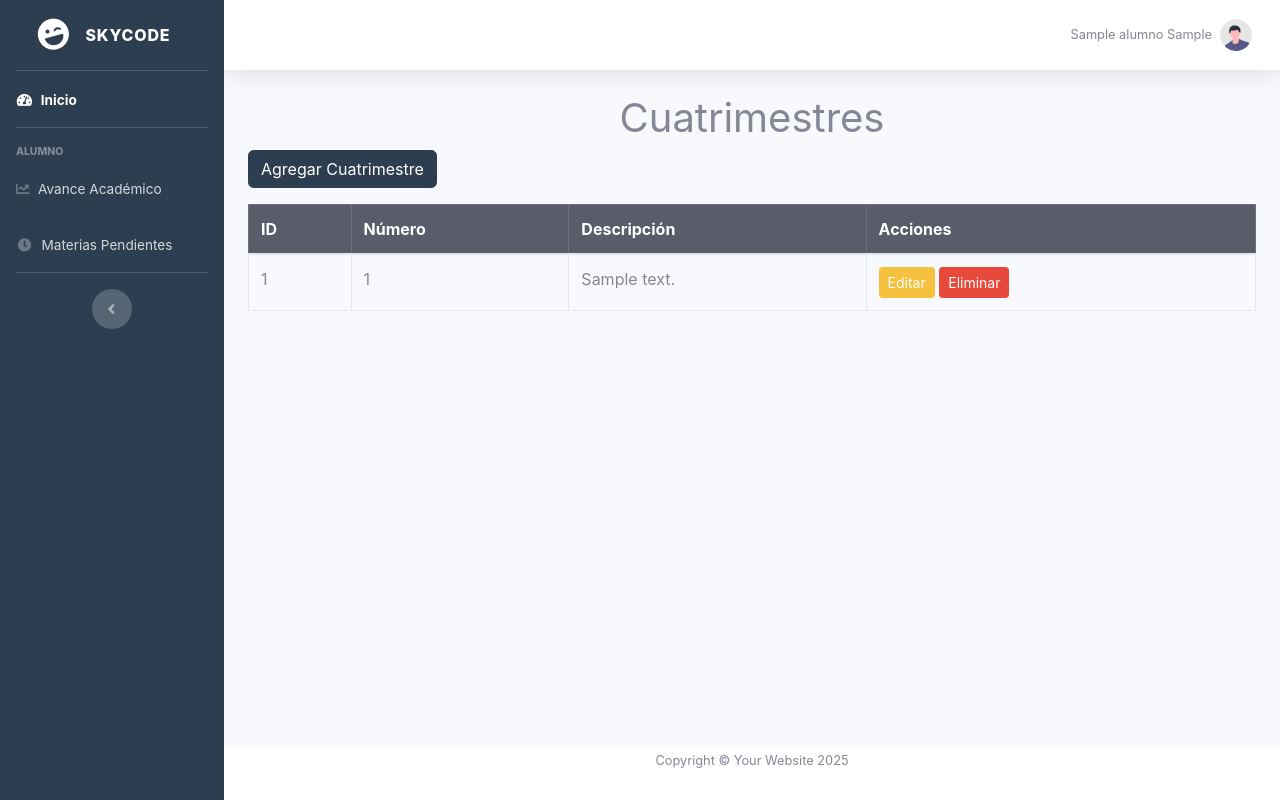
After one commit to CHEOCARMINE/SkyCode, a Flask app: page /cuatrimestres in a window 1280 px wide. The commit adds this page. Run offline with Flask 3, Linux system fonts and the light colour scheme; a user stored in the database is signed in; tables that the repository leaves empty hold one stand-in row (values such as "Sample post"); some libraries are stand-ins or nearby versions.

Commit message:
Agregar CRUD para Cuatrimestres y botón de navegación

```diff
--- a/routes.py
+++ b/routes.py
@@ -3,7 +3,7 @@ from flask_login import current_user, login_required
 from math import ceil
 from functions.auth.register import registrar_alumno as process_registration
 from functions.user_management.view_students import get_students
-from models import db, Carrera, EstadoAlumno, Alumno, Materia, Coordinadores_Directivos
+from models import db, Carrera, EstadoAlumno, Alumno, Materia, Coordinadores_Directivos,Cuatrimestre
 from functions.academic_progress import get_academic_progress
 from services import send_email
 from functions.user_management.update_students_data import actualizar_alumno_y_usuario
@@ -600,3 +600,69 @@ def materias_pendientes(alumno_id):
         pendientes=materias_pendientes,
         sugeridas=materias_sugeridas
     )
+# ------------------------------------------------------------
+# Route para Cuatrimestres
+# ------------------------------------------------------------
+@academic_bp.route('/cuatrimestres', methods=['GET'])
+@login_required
+def listar_cuatrimestres():
+    """
+    Lista todos los cuatrimestres existentes.
+    """
+    cuatrimestres = Cuatrimestre.query.all()  # Consulta todos los registros en la tabla Cuatrimestres
+    return render_template('listar_cuatrimestres.html', cuatrimestres=cuatrimestres)
+@academic_bp.route('/cuatrimestres/agregar', methods=['GET', 'POST'])
+
+
+@login_required
+def agregar_cuatrimestre():
+    """
+    Permite agregar un nuevo cuatrimestre.
+    """
+    if request.method == 'POST':
+        nocuatrimestre = request.form.get('nocuatrimestre')
+        descripcion = request.form.get('descripcion')
+
+        # Crear un nuevo objeto Cuatrimestre y guardarlo en la base de datos
+        nuevo_cuatrimestre = Cuatrimestre(nocuatrimestre=nocuatrimestre, descripcion=descripcion)
+        db.session.add(nuevo_cuatrimestre)
+        db.session.commit()
+
+        flash('Cuatrimestre agregado exitosamente.', 'success')
+        return redirect(url_for('academic_bp.listar_cuatrimestres'))
+
+    return render_template('agregar_cuatrimestre.html')
+
+@academic_bp.route('/cuatrimestres/editar/<int:id>', methods=['GET', 'POST'])
+@login_required
+def editar_cuatrimestre(id):
+    """
+    Permite editar un cuatrimestre existente.
+    """
+    cuatrimestre = Cuatrimestre.query.get_or_404(id)  # Obtiene el registro o lanza un error 404
+
+    if request.method == 'POST':
+        # Actualizar los campos
+        cuatrimestre.nocuatrimestre = request.form.get('nocuatrimestre')
+        cuatrimestre.descripcion = request.form.get('descripcion')
+        db.session.commit()
+
+        flash('Cuatrimestre actualizado exitosamente.', 'success')
+        return redirect(url_for('academic_bp.listar_cuatrimestres'))
+
+    return render_template('editar_cuatrimestre.html', cuatrimestre=cuatrimestre)
+
+@academic_bp.route('/cuatrimestres/eliminar/<int:id>', methods=['POST'])
+
+@login_required
+def eliminar_cuatrimestre(id):
+    """
+    Permite eliminar un cuatrimestre específico.
+    """
+    cuatrimestre = Cuatrimestre.query.get_or_404(id)  # Obtiene el registro o lanza un error 404
+
+    db.session.delete(cuatrimestre)  # Elimina el registro de la base de datos
+    db.session.commit()
+
+    flash('Cuatrimestre eliminado exitosamente.', 'success')
+    return redirect(url_for('academic_bp.listar_cuatrimestres'))
--- a/templates/base.html
+++ b/templates/base.html
@@ -60,7 +60,13 @@
       <span>Avance Académico</span>
     </a>
   </li>
-
+     <!-- Link para ver materias pendientes, visible solo para Alumnos -->
+<li class="nav-item">
+  <a class="nav-link" href="{{ url_for('academic_bp.materias_pendientes', alumno_id=current_user.id) }}">
+    <i class="fas fa-fw fa-clock"></i> <!-- Ícono de reloj para materias pendientes -->
+    <span>Materias Pendientes</span>
+  </a>
+</li>
     {% elif current_user.rol_id == 2 %}
       <!-- Encabezado de sección para Coordinador -->
       <div class="sidebar-heading">
@@ -88,13 +94,7 @@
         </a>
       </li>
 
-      <!-- Link para ver materias pendientes, visible solo para Alumnos -->
-<li class="nav-item">
-  <a class="nav-link" href="{{ url_for('academic_bp.materias_pendientes', alumno_id=current_user.id) }}">
-    <i class="fas fa-fw fa-clock"></i> <!-- Ícono de reloj para materias pendientes -->
-    <span>Materias Pendientes</span>
-  </a>
-</li>
+
 
       {% elif current_user.rol_id == 3 %}
       <!-- Encabezado de sección para Directivo -->
@@ -122,6 +122,13 @@
           <span>Reportes</span>
         </a>
       </li>
+      <!-- Link para gestión de cuatrimestres, visible solo para Directivos -->
+<li class="nav-item">
+  <a class="nav-link" href="{{ url_for('academic_bp.listar_cuatrimestres') }}">
+    <i class="fas fa-fw fa-calendar"></i> <!-- Ícono de calendario para cuatrimestres -->
+    <span>Gestión de Cuatrimestres</span>
+  </a>
+</li>
       {# Aquí puedes agregar enlaces específicos para Directivo #}
     {% endif %}
   {% endif %}
@@ -134,6 +141,8 @@
       </div>
     </ul>
     <!-- Fin de la barra lateral -->
+
+
 
     <!-- Contenedor del contenido principal -->
     <div id="content-wrapper" class="d-flex flex-column">
--- /dev/null
+++ b/templates/listar_cuatrimestres.html
@@ -0,0 +1,35 @@
+{% extends "base.html" %}
+
+{% block title %}Cuatrimestres{% endblock %}
+
+{% block content %}
+<div class="container mt-4">
+    <h1 class="text-center">Cuatrimestres</h1>
+    <a href="{{ url_for('academic_bp.agregar_cuatrimestre') }}" class="btn btn-primary mb-3">Agregar Cuatrimestre</a>
+    <table class="table table-bordered table-hover">
+        <thead class="table-dark">
+            <tr>
+                <th>ID</th>
+                <th>Número</th>
+                <th>Descripción</th>
+                <th>Acciones</th>
+            </tr>
+        </thead>
+        <tbody>
+            {% for cuatrimestre in cuatrimestres %}
+            <tr>
+                <td>{{ cuatrimestre.id }}</td>
+                <td>{{ cuatrimestre.nocuatrimestre }}</td>
+                <td>{{ cuatrimestre.descripcion }}</td>
+                <td>
+                    <a href="{{ url_for('academic_bp.editar_cuatrimestre', id=cuatrimestre.id) }}" class="btn btn-warning btn-sm">Editar</a>
+                    <form action="{{ url_for('academic_bp.eliminar_cuatrimestre', id=cuatrimestre.id) }}" method="POST" style="display:inline-block;">
+                        <button type="submit" class="btn btn-danger btn-sm">Eliminar</button>
+                    </form>
+                </td>
+            </tr>
+            {% endfor %}
+        </tbody>
+    </table>
+</div>
+{% endblock %}
```
Also changed, not shown: templates/agregar_cuatrimestre.html (added, +21 -0 lines), templates/editar_cuatrimestre.html (added, +21 -0 lines).
